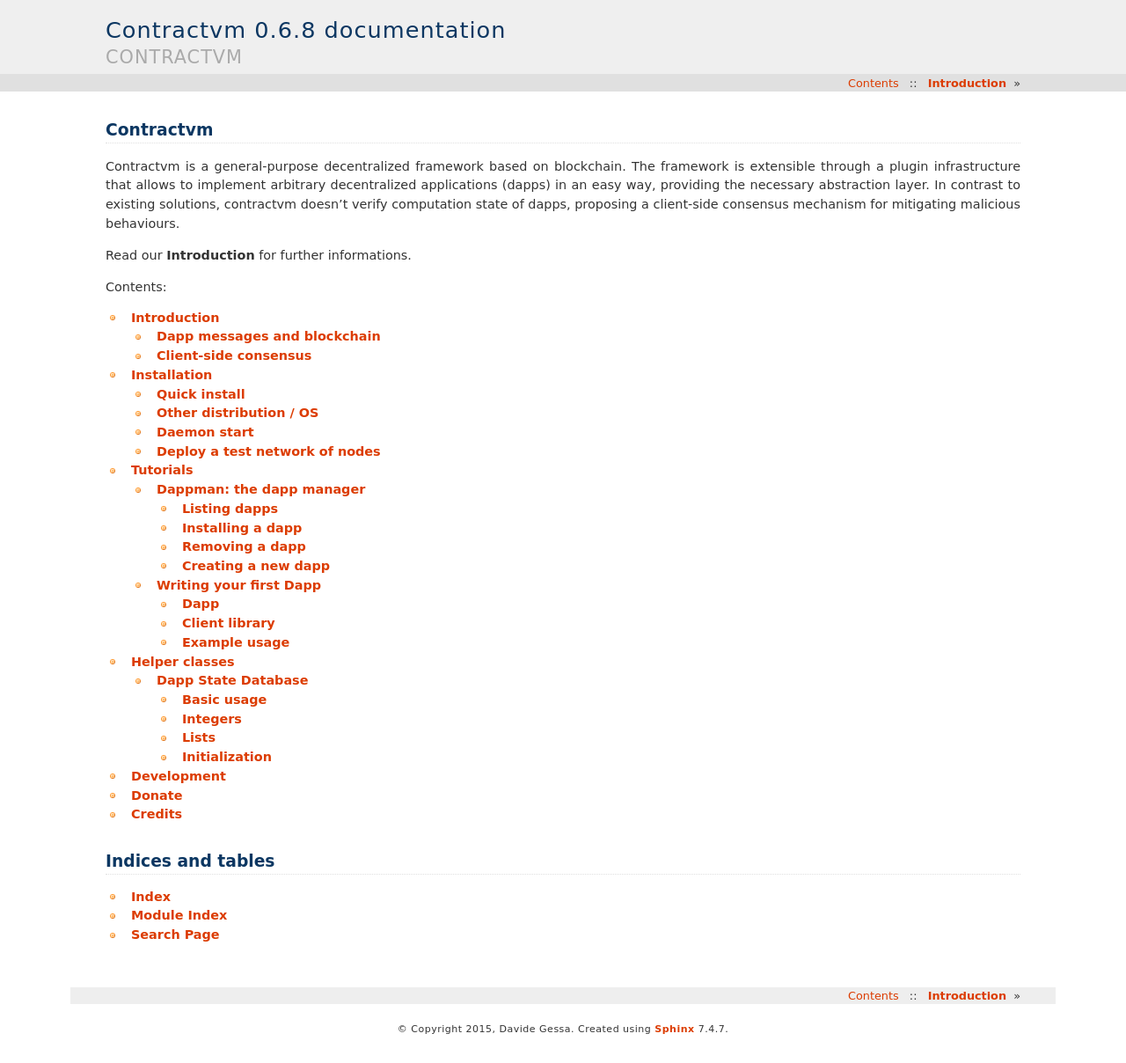
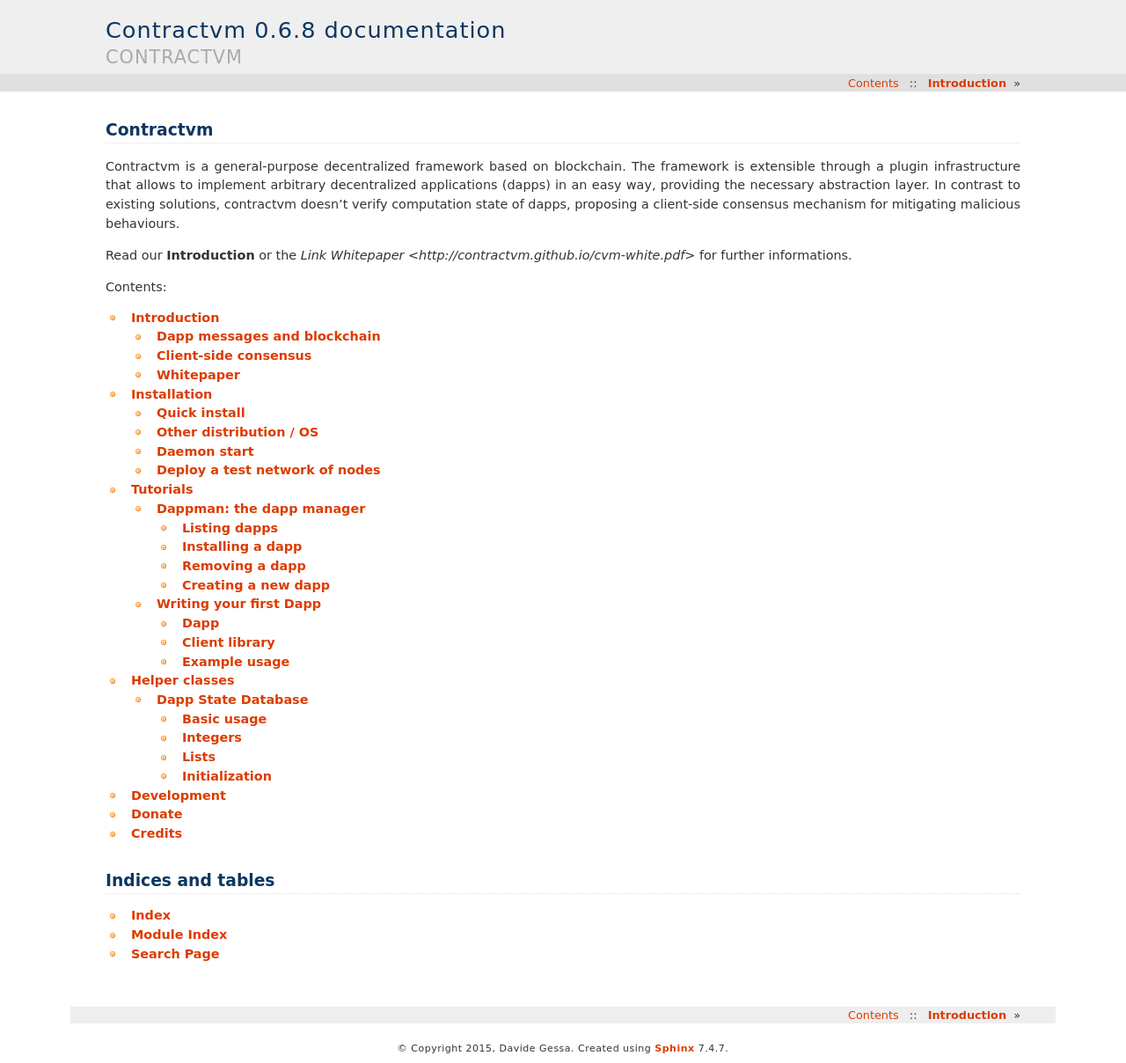
Before and after one commit to contractvm/doc, a Sphinx documentation site: the page built from source/index.rst, in a window 1280 px wide. Shown: the whole page at 88% size. Built offline with Sphinx 7.4.7, drawn with Linux system fonts in a browser that asks for light colours; formulas are drawn with MathJax 3; before the commit the page ends 1186 px from its top, so only the background shows below that.

Commit message:
whitepaper

```diff
--- a/source/index.rst
+++ b/source/index.rst
@@ -6,7 +6,7 @@
 providing the necessary abstraction layer. In contrast to existing solutions, contractvm doesn't verify
 computation state of dapps, proposing a client-side consensus mechanism for mitigating malicious behaviours.
 
-Read our **Introduction** for further informations.
+Read our **Introduction** or the `Link Whitepaper <http://contractvm.github.io/cvm-white.pdf>` for further informations.
 
 Contents:
 
```
Also changed, not shown: source/introduction.rst (+7 -0 lines).
